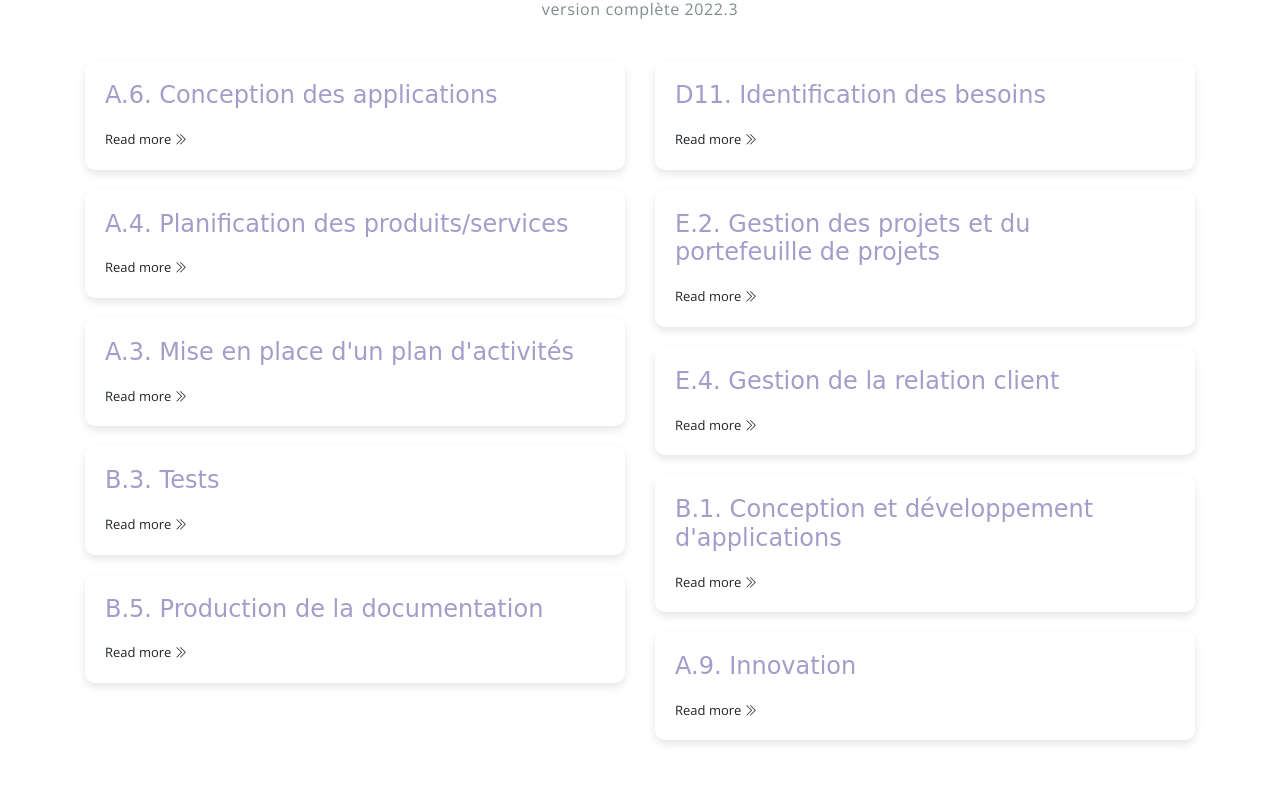
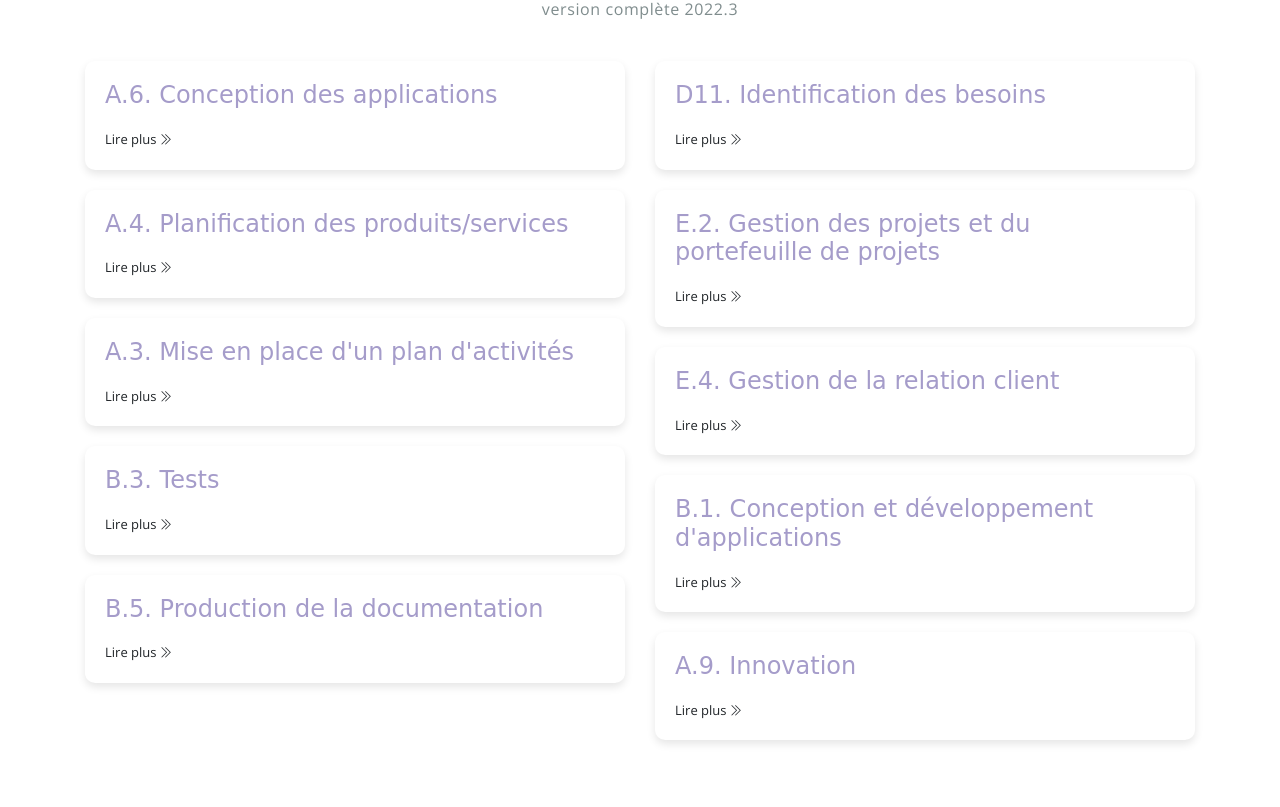
Before and after one commit to StailiAbdessalam/im-po, a website: page index.html in a window 1280 px wide. Shown: the part 2373-3180 px from the top of the page. Drawn offline with nearby package versions, Linux system fonts and the light colour scheme; a web font is replaced by a local one.

Commit message:
remarque

```diff
--- a/index.html
+++ b/index.html
@@ -319,35 +319,35 @@
                         <div class="single-skill-content">
                             <div class="skill">
                                 <h3>A.6. Conception des applications</h3>
-                                <a onclick="toggleDetails('details1')" class="blog-card-link cursor">Read more <i class="ti-angle-double-right"></i></a>
+                                <a onclick="toggleDetails('details1')" class="blog-card-link cursor">Lire plus <i class="ti-angle-double-right"></i></a>
                                 <div id="details1" class="skill-details">
                                     <p>Analyse, définit, actualise et met en place un modèle pour mettre en œuvre des applications en accord avec la politique SI et les besoins des clients/utilisateurs. Sélectionne les options techniques les plus adéquates pour la conception d'applications, tout en optimisant l'équilibre entre coûts et qualité. Conçoit les structures de données et construit les modèles de structuration des systèmes en fonction des résultats d'analyse obtenus par le biais de différents langages de modélisation. S'assurer que tous les aspects tiennent compte de l'interopérabilité, des facilités d'utilisation, de l'accessibilité et la sécurité. Identifie un cadre commun de référence pour faire valider les modèles par des utilisateurs représentatifs en se fondant sur des modèles de développement (par exemple, sur une approche itérative).</p>
                                 </div>
                             </div>
                             <div class="skill">
                                 <h3>A.4. Planification des produits/services</h3>
-                                <a onclick="toggleDetails('details2')" class="blog-card-link cursor">Read more <i class="ti-angle-double-right"></i></a>
+                                <a onclick="toggleDetails('details2')" class="blog-card-link cursor">Lire plus <i class="ti-angle-double-right"></i></a>
                                 <div id="details2" class="skill-details">
                                     <p>Analyse et définit l'état actuel et l'état ciblé. Évalue avec une démarche critique la rentabilité, les facteurs de risques, les opportunités, les forces et les faiblesses. Élabore des plans structurés, fixe des échéances et des jalons tout en s'assurant de l'optimisation des activités et des ressources. Gère le portefeuille des services et les demandes de changement. Définit le volume de livraison et donne un aperçu des exigences documentaires supplémentaires. Définit les règles de manipulation des produits en accord avec la réglementation en vigueur.</p>
                                 </div>
                             </div>
                             <div class="skill">
                                 <h3>A.3. Mise en place d'un plan d'activités</h3>
-                                <a onclick="toggleDetails('details3')" class="blog-card-link cursor">Read more <i class="ti-angle-double-right"></i></a>
+                                <a onclick="toggleDetails('details3')" class="blog-card-link cursor">Lire plus <i class="ti-angle-double-right"></i></a>
                                 <div id="details3" class="skill-details">
                                     <p>Prend en charge la conception et la structure d'un plan d'activités ou d'un plan produit, y compris l'identification d'approches alternatives et de propositions en matière de retour sur investissement. Tient compte des modèles d'approvisionnement possibles et applicables. Présente une analyse des coûts bénéfices et argumente le choix de la stratégie. S'assure de la conformité avec les stratégies en matière technologique et de risques pour l'entreprise. Communique et vend le plan d'activités aux parties prenantes concernées et traite des intérêts politiques, financiers et structurels.</p>
                                 </div>
                             </div>
                             <div class="skill">
                                 <h3>B.3. Tests</h3>
-                                <a onclick="toggleDetails('details4')" class="blog-card-link cursor" >Read more <i class="ti-angle-double-right"></i></a>
+                                <a onclick="toggleDetails('details4')" class="blog-card-link cursor" >Lire plus <i class="ti-angle-double-right"></i></a>
                                 <div id="details4" class="skill-details">
                                     <p>Met au point et exécute des procédures d'essai systématiques pour les systèmes informatiques ou les exigences d'utilisabilité du client afin d'établir la conformité avec les spécifications de conception. S'assure que les composants ou systèmes, nouveaux ou mis à jour, fonctionnent comme prévu. Garantit la conformité aux spécifications internes, externes, nationales et internationales, ce qui inclut les normes de santé, de sécurité, d'utilisabilité, de performance, de fiabilité et de compatibilité. Produit des documents et des rapports mettant en évidence les exigences de certification.</p>
                                 </div>
                             </div>
                             <div class="skill">
                                 <h3>B.5. Production de la documentation</h3>
-                                <a onclick="toggleDetails('details5')" class="blog-card-link cursor">Read more <i class="ti-angle-double-right"></i></a>
+                                <a onclick="toggleDetails('details5')" class="blog-card-link cursor">Lire plus <i class="ti-angle-double-right"></i></a>
                                 <div id="details5" class="skill-details">
                                     <p>Produit des documents en intégrant des informations et en maintenant la conformité aux exigences importantes. Choisit le style et le format appropriés en déterminant le type de support et le mode de présentation de la documentation. Créer des modèles pour les systèmes de gestion de documents. S'assure que la documentation est conforme aux besoins techniques et aux besoins des processus de développement des applications TIC des clients, et que les documents existants sont valides et à jour. Soutient le développement de documents interactifs.</p>
                                 </div>
@@ -358,35 +358,35 @@
                         <div class="single-skill-content">
                             <div class="skill">
                                 <h3>D11. Identification des besoins</h3>
-                                <a onclick="toggleDetails('details6')" class="blog-card-link cursor">Read more <i class="ti-angle-double-right"></i></a>
+                                <a onclick="toggleDetails('details6')" class="blog-card-link cursor">Lire plus <i class="ti-angle-double-right"></i></a>
                                 <div id="details6" class="skill-details">
                                     <p>Écoute attentivement les clients internes et externes, formule et clarifie leurs besoins. Gère les relations avec toutes les parties prenantes pour garantir que les solutions et les services sont conformes aux exigences métier. Propose différentes solutions (par exemple « faire ou faire faire ») en effectuant des analyses contextuelles favorisant la conception de systèmes centrés sur l'utilisateur. Conseille le client pour le choix d'une solution appropriée. Agit comme un défenseur de la solution choisie et s'engage dans sa mise en œuvre ou son processus de configuration.</p>
                                 </div>
                             </div>
                             <div class="skill">
                                 <h3>E.2. Gestion des projets et du portefeuille de projets</h3>
-                                <a onclick="toggleDetails('details7')" class="blog-card-link cursor">Read more <i class="ti-angle-double-right"></i></a>
+                                <a onclick="toggleDetails('details7')" class="blog-card-link cursor">Lire plus <i class="ti-angle-double-right"></i></a>
                                 <div id="details7" class="skill-details">
                                     <p>Met en œuvre des plans d'action dans le cadre d'un programme de changement. Planifie, dirige et gère un ou plusieurs projets ou services de TIC, pour en assurer la coordination et gérer les interdépendances. Organiser les projets de manière à développer ou mettre en œuvre de nouveaux processus internes ou externes pour répondre aux besoins identifiés de l'entreprise. Définit les tâches, les responsabilités, les points critiques, les ressources, les besoins en compétences, les interfaces et le budget, optimise les coûts et les délais, réduit le plus possible le gaspillage et cible un niveau de qualité élevé. Élabore des plans d'urgence pour faire face aux problèmes imprévus lors de la mise en œuvre. Livre les projets dans les temps, respecte le budget et les exigences initiales, en tenant compte des circonstances fluctuantes. Créer des documents et les maintenir à jour pour faciliter le suivi de l'avancement du projet.</p>
                                 </div>
                             </div>
                             <div class="skill">
                                 <h3>E.4. Gestion de la relation client</h3>
-                                <a onclick="toggleDetails('details8')" class="blog-card-link cursor">Read more <i class="ti-angle-double-right"></i></a>
+                                <a onclick="toggleDetails('details8')" class="blog-card-link cursor">Lire plus <i class="ti-angle-double-right"></i></a>
                                 <div id="details8" class="skill-details">
                                     <p>Met en place de bonnes relations de travail au sein d'un environnement mettant en jeu diverses parties prenantes, en facilitant la collaboration d'équipes pluridisciplinaires. Entretient une communication régulière avec les collègues, clients, partenaires et fournisseurs, faisant preuve de compréhension pour les différents contextes et perspectives. Garantit que les besoins, les préoccupations et les réclamations des différentes parties prenantes sont bien compris et traités conformément à la politique de l'organisation.</p>
                                 </div>
                             </div>
                             <div class="skill">
                                 <h3>B.1. Conception et développement d'applications</h3>
-                                <a onclick="toggleDetails('details8')" class="blog-card-link cursor">Read more <i class="ti-angle-double-right"></i></a>
+                                <a onclick="toggleDetails('details8')" class="blog-card-link cursor">Lire plus <i class="ti-angle-double-right"></i></a>
                                 <div id="details9" class="skill-details">
                                     <p>Interprète les techniques de conception pour développer une application adaptée aux besoins du client. Adapte les solutions existantes en procédant, par exemple, au portage d'une application vers un autre système d'exploitation. Code, débogue, contrôle, documente et communique sur les étapes de développement du produit. Choisit les options techniques appropriées au développement comme la réutilisation, l'amélioration ou la reconfiguration de composants existants. Optimise l'efficacité, les coûts et la qualité. Valide les résultats avec les représentants des utilisateurs, intègre et met en service la solution dans son ensemble.</p>
                                 </div>
                             </div>
                             <div class="skill">
                                 <h3>A.9. Innovation </h3>
-                                <a onclick="toggleDetails('details8')" class="blog-card-link cursor">Read more <i class="ti-angle-double-right"></i></a>
+                                <a onclick="toggleDetails('details8')" class="blog-card-link cursor">Lire plus <i class="ti-angle-double-right"></i></a>
                                 <div id="details10" class="skill-details">
                                     <p>Envisage des solutions créatives pour élaborer de nouveaux concepts, idées, produits ou services. Fait preuve d'un mode de pensée ouvert et innovant, sachant tirer parti des avancées technologiques pour répondre aux besoins de l'activité/de l'entreprise ou pour orienter la recherche.</p>
                                 </div>
@@ -527,7 +527,7 @@
                         <li>Lucidchart</li>
                     </ul>
 
-                    <a href="#" class="blog-card-link">Read more <i class="ti-angle-double-right"></i></a>
+                    <a href="#" class="blog-card-link">Lire plus <i class="ti-angle-double-right"></i></a>
                 </div>
             </div>
             <!-- end of blog wrapper -->
@@ -579,7 +579,7 @@
                             <li>Microsoft Word</li>
                         </ul>
 
-                        <a  class="blog-card-link">Read more <i class="ti-angle-double-right"></i></a>
+                        <a  class="blog-card-link">Lire plus <i class="ti-angle-double-right"></i></a>
                     </div>
                 </div>
             </div>
```
